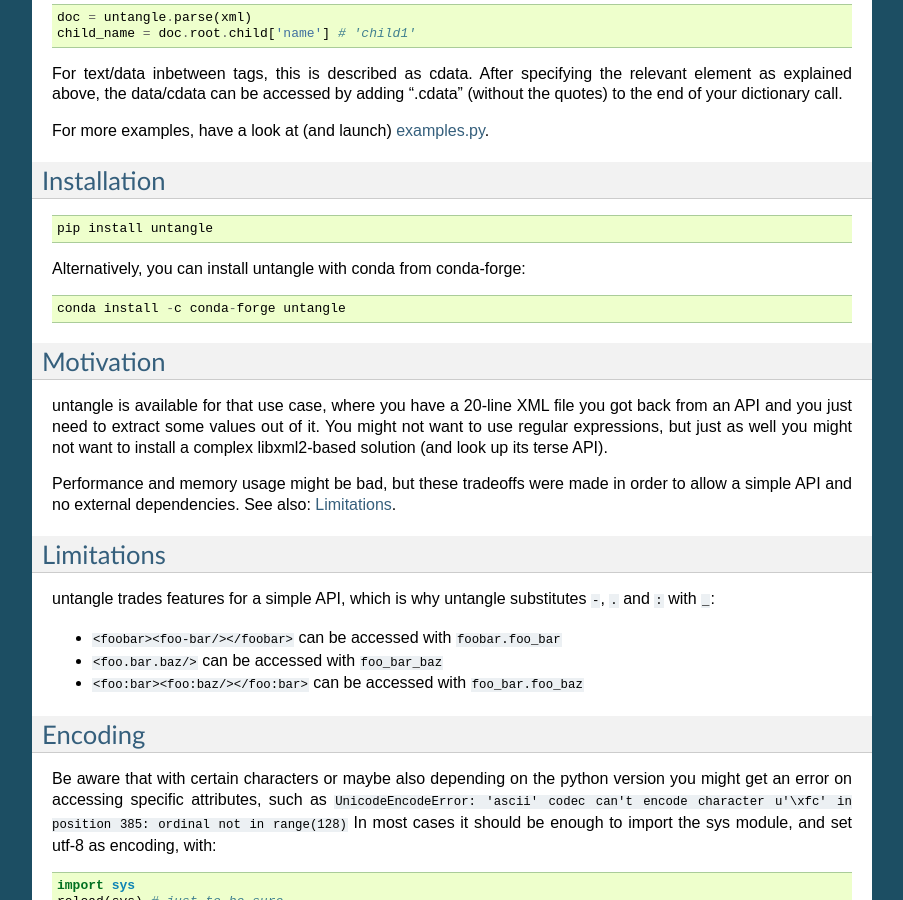
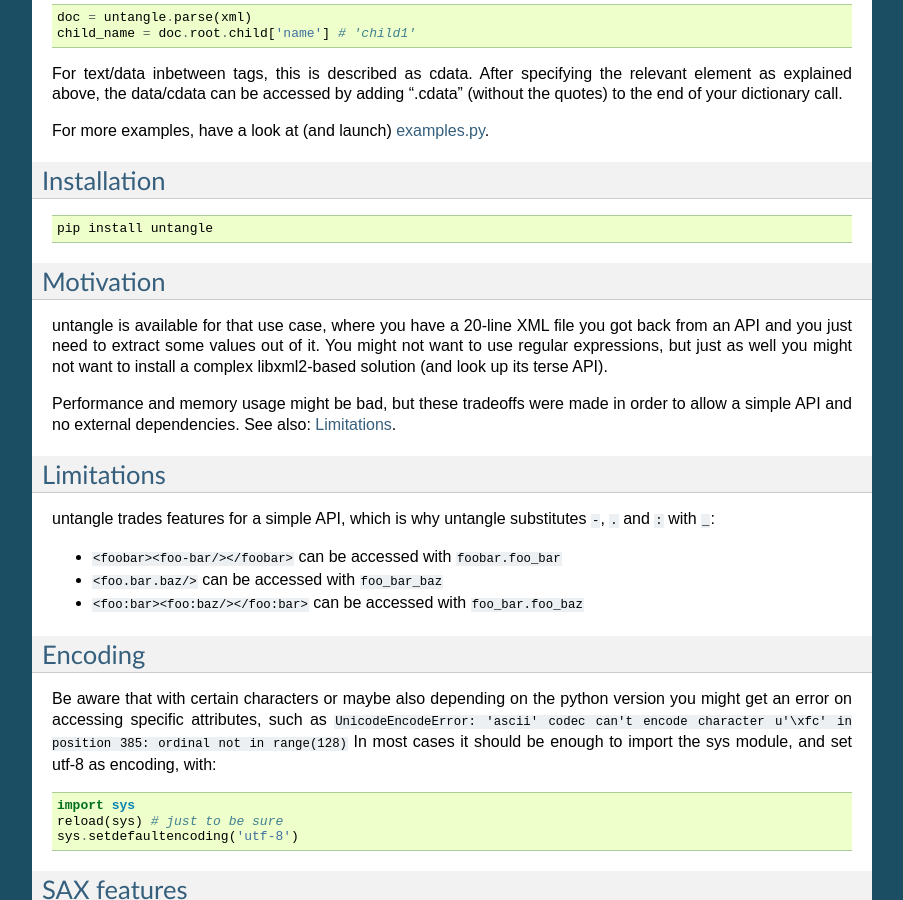
Before and after one commit to stchris/untangle, a Sphinx documentation site: the page built from docs/index.rst, in a window 1280 px wide and 900 px high, scrolled down 1062 px. Shown: the whole window, without its empty margins (198-1101 px from the left). Built offline with Sphinx 7.4.7, drawn with Linux system fonts in a browser that asks for light colours.

Commit message:
chore: update installation docs

```diff
--- a/docs/index.rst
+++ b/docs/index.rst
@@ -54,10 +54,6 @@
 
     pip install untangle
 
-Alternatively, you can install untangle with conda from conda-forge: ::
-
-    conda install -c conda-forge untangle
-
 Motivation
 ----------
 
```
